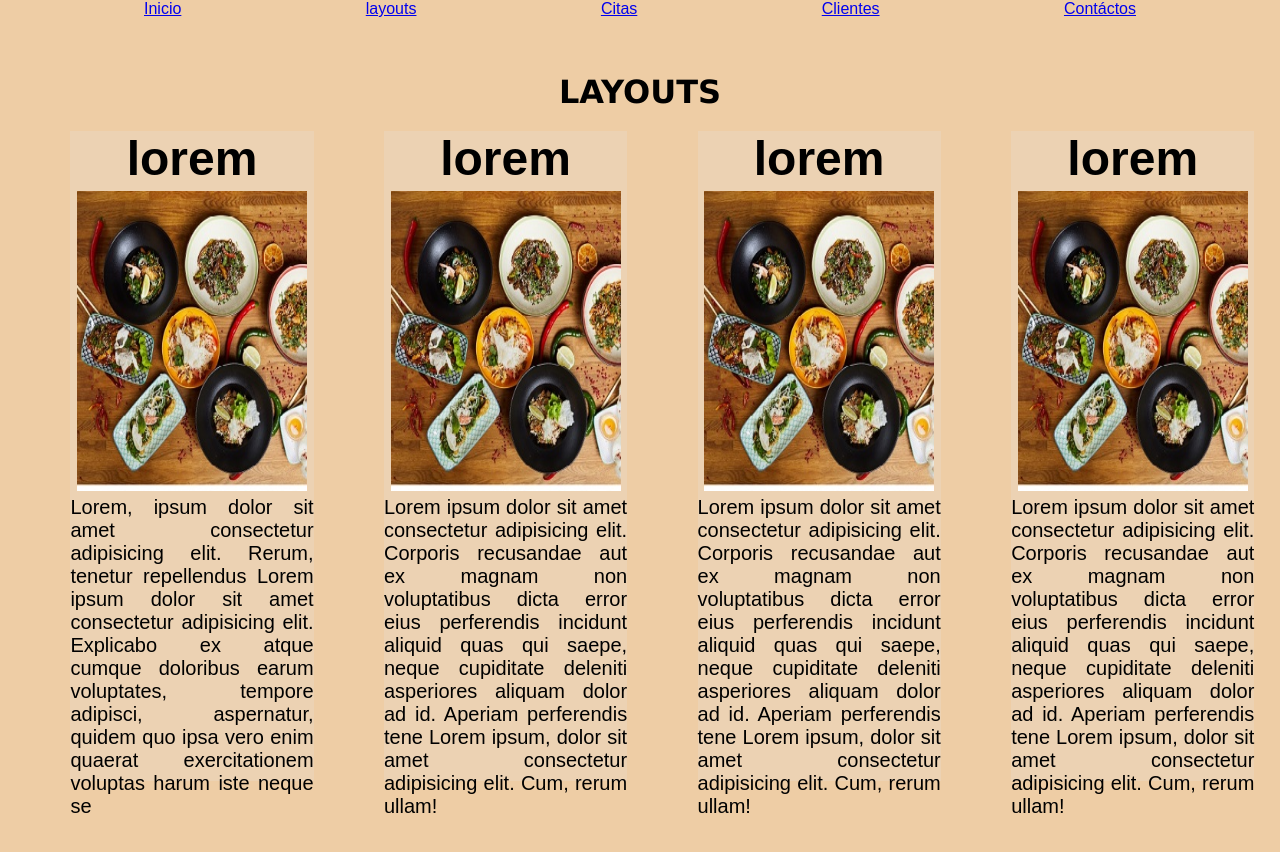
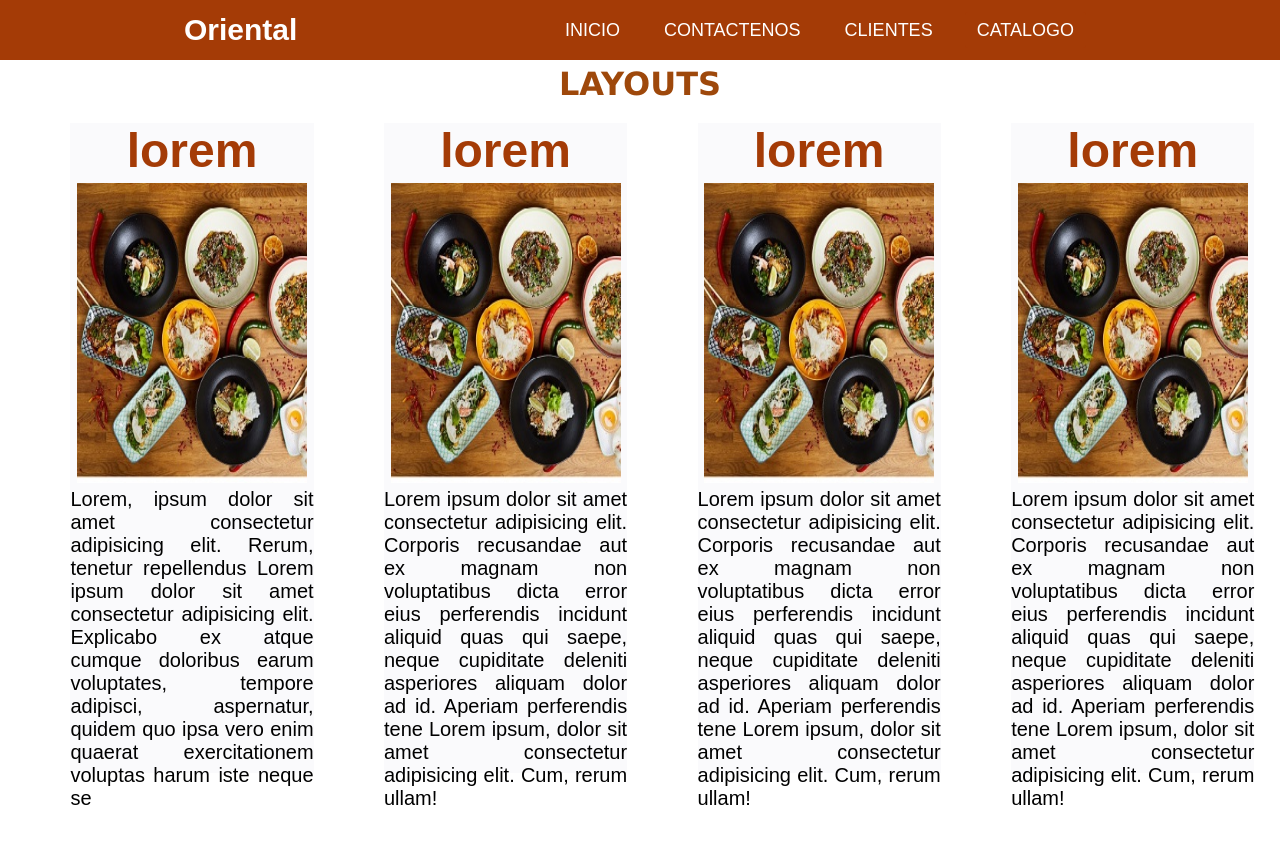
Before and after one commit to whoaomi59/comida-oriental2.0, a plain HTML site: page layouts.html in a window 1280 px wide. Drawn offline with Linux system fonts and the light colour scheme.

Commit message:
arreglo en el menu

```diff
--- a/css/contactenos.css
+++ b/css/contactenos.css
@@ -1,7 +1,8 @@
 h1 {
   text-align: center;
-  margin-top: 40px;
+  margin-top: 60px;
   font-size: 50px;
+
 }
 form {
   width: 40%;
--- a/css/layouts.css
+++ b/css/layouts.css
@@ -3,14 +3,15 @@
   padding: 0;
 }
 body {
-  background-color: rgb(238, 205, 165);
+/*   background-color: rgb(238, 205, 165); */
 }
 .titulo {
   text-align: center;
   font-weight: bolder;
   font-family: Verdana, Geneva, Tahoma, sans-serif;
   padding: 20px;
-  margin-top: 35px;
+  margin-top: 45px;
+  color: rgb(158, 72, 11)
 }
 /* .caja {
   background-color: gray;
@@ -63,6 +64,7 @@ body {
 h2 {
   text-align: center;
   font-size: 3em;
+  color: #a43b06;
 }
 img {
   display: block;
--- a/layouts.html
+++ b/layouts.html
@@ -7,18 +7,35 @@
     <title>layouts</title>
     <link rel="stylesheet" href="css/layouts.css">
     <link rel="stylesheet" href="css/menu.css">
+
+    <script defer src="js/index.js"></script>
+    <script
+      src=" https://kit.fontawesome.com/7e5b2d153f.js "
+      crossorigin=" anónimo "
+    ></script>
+
   <body>
   <!-------------clases------------------->
     <div id="linea"></div>
 
     <!------------------menu------------------------->
-    <nav class="menu-main">
-      <a href="index.html">Inicio</a>
-      <a href="layouts.html">layouts</a>
-      <a href="form-hospital.html">Citas</a>
-      <a href="tabla.html">Clientes</a>
-      <a href="contactenos.html">Contáctos</a>
-    </nav>
+     <!------------------menu repisive------------------------->
+     <header class="menu">
+      <nav>
+        <a href="" class="logo">Oriental</a>
+        <button class="bot" aria-label="Abrir menu">
+          <i class="fas fa-bars"></i>
+        </button>
+        <ul class="nav1">
+          <li class="nav-menu"><a href="index.html" class="link">Inicio</a></li>
+          <li class="nav-menu"><a href="contactenos.html" class="link">Contactenos</a></li>
+          <li class="nav-menu"><a href="tabla.html" class="link">Clientes</a></li>
+          <li class="nav-menu">
+            <a href="layouts.html" class="link link-active">Catalogo</a>
+          </li>
+        </ul>
+      </nav>
+    </header>
     <!---------------->
     <h1 class="titulo">LAYOUTS</h1>
 
```
Also changed, not shown: contactenos.html (+24 -8 lines), index.html (+4 -4 lines), tabla-citas.html (+25 -8 lines), tabla.html (+24 -10 lines).
